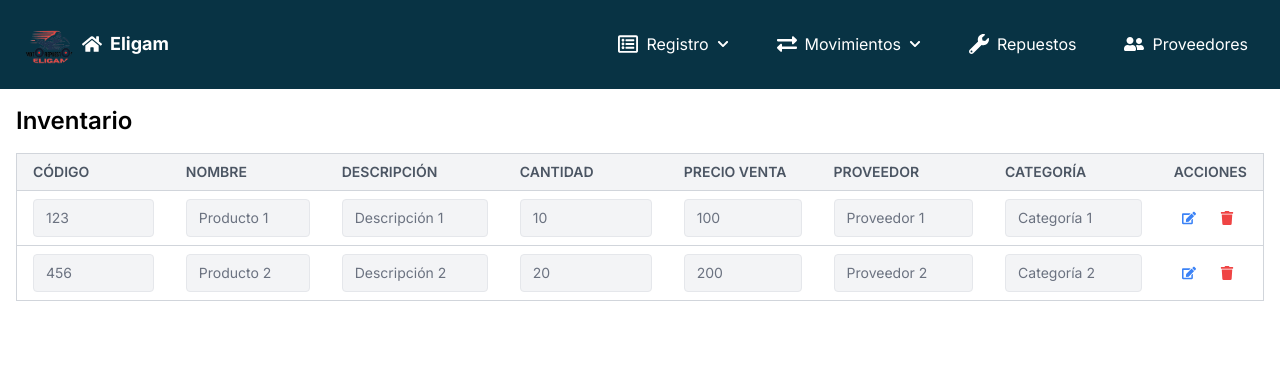
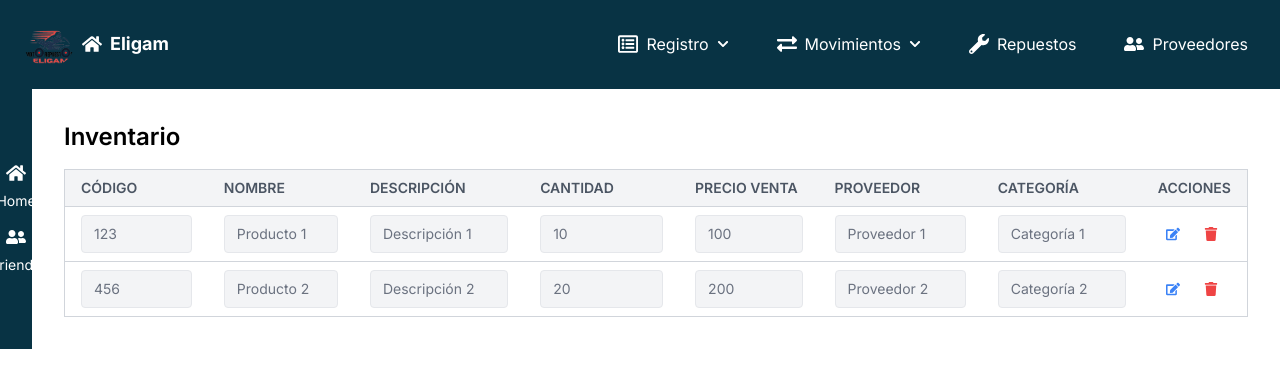
Before and after one commit to yeikoa/Sistema_de_inventario, a Next.js app: page /dashboard/repuestosAlmacen in a window 1280 px wide. Shown: the top 388 px of the page. Built offline with nearby package versions, Linux system fonts and the light colour scheme.

Commit message:
SidebarVertical
Se implemento un sidebar vertical, falta de realizarle ajustes

```diff
--- /dev/null
+++ b/src/app/dashboard/components/navsidebar.jsx
@@ -0,0 +1,23 @@
+'use client'
+import React from 'react';
+import { FaHome, FaUserFriends } from 'react-icons/fa';
+
+const Navsidebar = ({ isOpen }) => {
+    return (
+      <div className={`bg-cyan-950 text-white flex flex-col items-center transition-all duration-500 ease-in-out ${isOpen ? "w-8" : "w-8"}`}>
+        <div className={`flex-1 flex flex-col items-center justify-center ${isOpen ? "w-full" : "w-16"}`}>
+          <button className={`flex flex-col items-center justify-center focus:outline-none p-2 hover:bg-gray-700 ${isOpen ? "w-8" : "w-8"}`}>
+            <FaHome className={`h-5 w-5 ${isOpen ? "mb-2" : ""}`} />
+            {isOpen && <span className="text-sm">Home</span>}
+          </button>
+          <button className={`flex flex-col items-center justify-center focus:outline-none p-2 hover:bg-gray-700 ${isOpen ? "w-8" : "w-8"}`}>
+            <FaUserFriends className={`h-5 w-5 ${isOpen ? "mb-2" : ""}`} />
+            {isOpen && <span className="text-sm">Friends</span>}
+          </button>
+          {/* ... Agregar más botones/íconos según sea necesario */}
+        </div>
+      </div>
+    );
+  };
+
+export default Navsidebar;
--- a/src/app/dashboard/layout.jsx
+++ b/src/app/dashboard/layout.jsx
@@ -1,13 +1,17 @@
 import Navbar from "./components/navbar";
+import Navsidebar from "./components/navsidebar";
 import '.././globals.css'
-export default function DashboardLayout({children}){
 
-    return (
-      <>
-        {/* Layout de dashboard */}
-        <Navbar/>
+export default function DashboardLayout({ children }) {
+  const isSidebarOpen = true;
 
-        {children}
-      </>
-    )
-  }
+  return (
+    <div className="flex flex-col h-screen"> {/* Contenedor principal de columna */}
+      <Navbar />
+      <div className="flex"> {/* Fila para Navbar y Contenido */}
+        <Navsidebar isOpen={isSidebarOpen} />
+        <div className="flex-1 p-4 overflow-y-auto">{children}</div> {/* Contenido principal */}
+      </div>
+    </div>
+  );
+}
--- a/src/app/page.jsx
+++ b/src/app/page.jsx
@@ -1,5 +1,6 @@
 'use client'
 import { LoginPage } from "./dashboard/components/loginPage";
+import {Navsidebar} from "./dashboard/components/navsidebar";
 export default function Home() {
 
   return (
```
